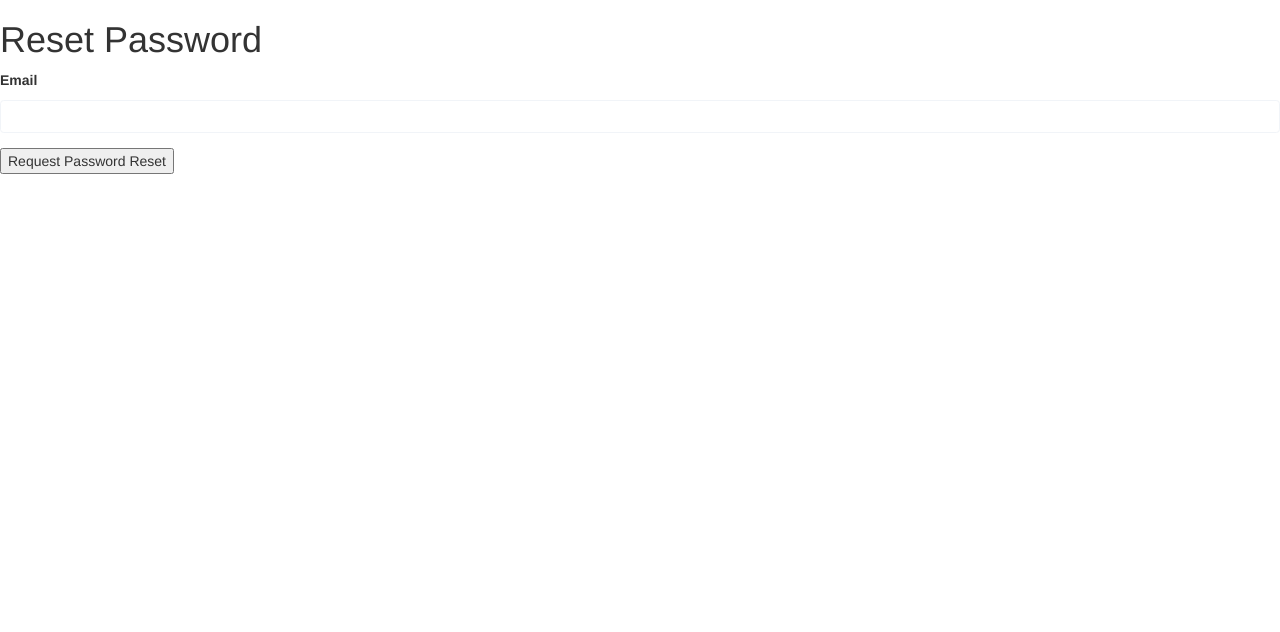
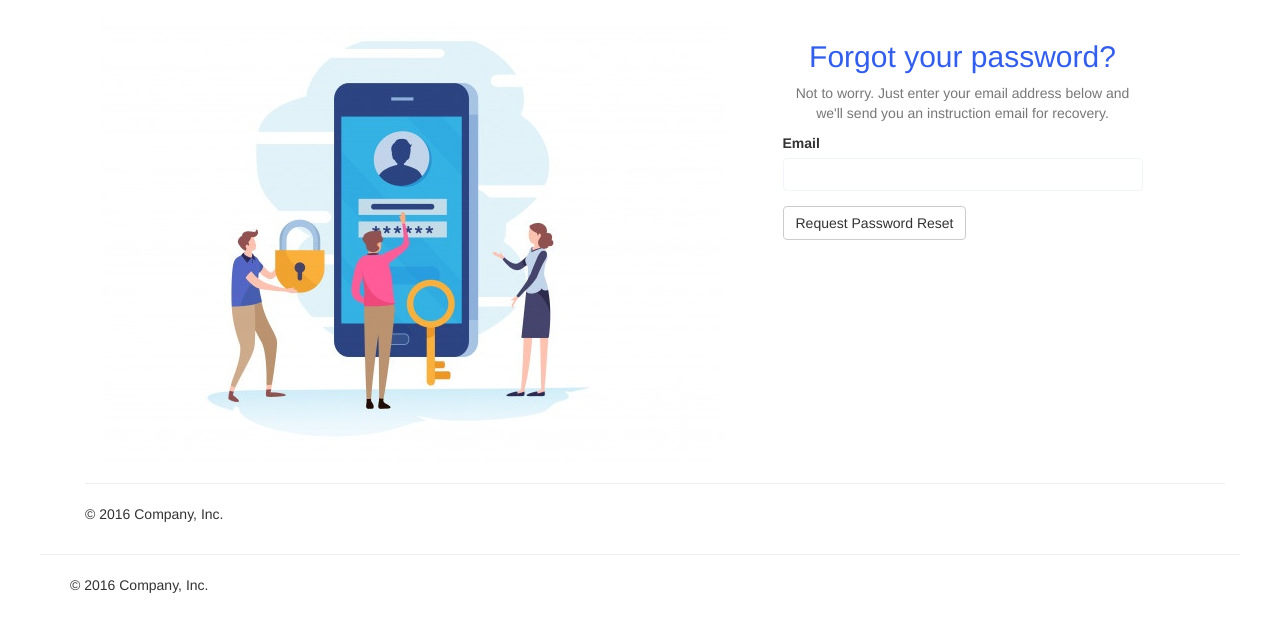
Before and after one commit to ted19b/micro_blog, a Flask app: page /reset_password_request in a window 1280 px wide. Shown: the part 52-684 px from the top of the page. Run offline with Flask 2, Linux system fonts and the light colour scheme; some libraries are stand-ins or nearby versions.

Commit message:
restructuring of web pages

```diff
--- a/blog_app/routes.py
+++ b/blog_app/routes.py
@@ -26,7 +26,7 @@ def dashboard():
         post = Post(body=form.post.data, author=current_user)
         db.session.add(post)
         db.session.commit()
-        flash('Your post is now live!')
+        flash('Your post is now live!', 'info')
         return redirect(url_for('dashboard'))
 
     # implement pagination in the dasboard page
@@ -73,7 +73,7 @@ def login():
     if form.validate_on_submit():
         user = User.query.filter_by(username=form.username.data).first()
         if user is None or not user.check_password(form.password.data):
-            flash('Invalid username or password')
+            flash('Invalid username or password', 'danger')
             return redirect(url_for('login'))
 
         login_user(user, remember=form.remember_me.data)
@@ -99,7 +99,7 @@ def register():
         user.set_password(form.password.data)
         db.session.add(user)
         db.session.commit()
-        flash('Congratulations, you are now a registered user!')
+        flash('Congratulations, you are now a registered user!', 'success')
         return redirect(url_for('login'))
 
     return render_template('register.html', title='Registration', form=form)
@@ -128,7 +128,7 @@ def edit_profile():
         current_user.about_me = form.about_me.data
 
         db.session.commit()
-        flash('Your changes have been saved.')
+        flash('Your changes have been saved.', 'success')
         return redirect(url_for('user', username=current_user.username))
 
     elif request.method == 'GET':
@@ -160,15 +160,15 @@ def internal_error(error):
 def follow(username):
     user = User.query.filter_by(username=username).first()
     if user is None:
-        flash('User {} not found.'.format(username))
+        flash('User {} not found.'.format(username), 'warning')
         return redirect(url_for('dashboard'))
     if user == current_user:
-        flash('You cannot follow yourself!')
+        flash('You cannot follow yourself!', 'info')
         return redirect(url_for('user', username=username))
 
     current_user.follow(user)
     db.session.commit()
-    flash('You are following {}!'.format(username))
+    flash('You are following {}!'.format(username), 'info')
     return redirect(url_for('user', username=username))
 
 
@@ -177,15 +177,15 @@ def follow(username):
 def unfollow(username):
     user = User.query.filter_by(username=username).first()
     if user is None:
-        flash('User {} not found.'.format(username))
+        flash('User {} not found.'.format(username), 'warning')
         return redirect(url_for('dashboard'))
     if user == current_user:
-        flash('You cannot unfollow yourself!')
+        flash('You cannot unfollow yourself!', 'info')
         return redirect(url_for('user', username=username))
 
     current_user.unfollow(user)
     db.session.commit()
-    flash('You are not following {}.'.format(username))
+    flash('You are not following {}.'.format(username), 'info')
     return redirect(url_for('user', username=username))
 
 
@@ -200,7 +200,7 @@ def reset_password_request():
         if user:
             send_password_reset_email(user)
 
-        flash('Check your email for the instruction to reset your password')
+        flash('Check your email for the instruction to reset your password', 'info')
 
         return redirect(url_for('login'))
 
@@ -214,14 +214,14 @@ def reset_password(token):
 
     user = User.verify_reset_password_token(token)
     if not user:
-        flash('Your token has expired, please restart the process')
+        flash('Your token has expired, please restart the process', 'warning')
         return redirect(url_for('home'))
 
     form = ResetPasswordForm()
     if form.validate_on_submit():
         user.set_password(form.new_password.data)
         db.session.commit()
-        flash('Your password has been reset')
+        flash('Your password has been reset', 'success')
         return redirect(url_for('login'))
 
     return render_template('reset_password.html', title='Reset Password', form=form)
--- a/blog_app/templates/404.html
+++ b/blog_app/templates/404.html
@@ -1,6 +1,6 @@
 {% extends "base.html" %}
 
-{% block content %}
+{% block app_content %}
     <h1>File Not Found</h1>
     <p><a href="{{ url_for('dashboard') }}">Back</a></p>
 {% endblock %}
--- a/blog_app/templates/500.html
+++ b/blog_app/templates/500.html
@@ -1,6 +1,6 @@
 {% extends "base.html" %}
 
-{% block content %}
+{% block app_content %}
     <h1>An unexpected error has occurred</h1>
     <p>The administrator has been notified. Sorry for the inconvenience!</p>
     <p><a href="{{ url_for('dashboard') }}">Back</a></p>
--- a/blog_app/templates/base.html
+++ b/blog_app/templates/base.html
@@ -65,6 +65,33 @@
     </header>
 {% endblock %}
 
+{% block content %}
+    <main class="container mt-5">
+        {% with messages = get_flashed_messages(with_categories=true) %}
+            <!-- Categories: success (green), info (blue), warning (yellow), danger (red) -->
+            {% if messages %}
+                {% for category, message in messages %}
+                     <div class="alert alert-{{ category }} alert-dismissible" role="alert">
+                         <button type="button" class="close" data-dismiss="alert" aria-label="Close"><span aria-hidden="true">&times;</span></button>
+                         <!-- <strong>Title</strong> --> {{ message }}
+                     </div>
+                {% endfor %}
+            {% endif %}
+        {% endwith %}
+
+        {# application content needs to be provided in the app_content block #}
+        {% block app_content %} {% endblock %}
+
+    </main>
+
+    <hr class="container mt-5">
+
+    <footer class="container">
+        <p>&copy 2016 Company, Inc.</p>
+    </footer>
+{% endblock %}
+
+
 {% block styles %}
     {{super()}}
     <link rel="stylesheet" href="{{url_for('static', filename='css/style.css')}}" type="text/css">
--- a/blog_app/templates/contact.html
+++ b/blog_app/templates/contact.html
@@ -1,7 +1,7 @@
 {% extends "base.html" %}
 {% import 'bootstrap/wtf.html' as wtf %}
 
-{% block content %}
+{% block app_content %}
 
     <div class="container mt-5">
         <main>
@@ -9,7 +9,7 @@
               <div class="row align-items-center justify-content-between no-gutters min-vh-100">
                 <div class="col-12 col-md-5 align-self-stretch">
                   <!-- Image (mobile) -->
-                  <img src="{{url_for('static', filename='img/contactUs.jpg')}}" alt="login illustration" class="img-fluid">
+                  <img src="{{url_for('static', filename='img/contact_us.png')}}" alt="login illustration" class="img-fluid">
                 </div>
 
                 <div class="col-12 col-md-6 py-8 py-md-11">
--- a/blog_app/templates/dashboard.html
+++ b/blog_app/templates/dashboard.html
@@ -1,6 +1,6 @@
 {% extends "base.html" %}
 
-{% block content %}
+{% block app_content %}
      <h1>Hi, {{current_user.username}}</h1>
 
     {% if form %}
--- a/blog_app/templates/edit_profile.html
+++ b/blog_app/templates/edit_profile.html
@@ -1,6 +1,6 @@
 {% extends "base.html" %}
 
-{% block content %}
+{% block app_content %}
 
     <h1>Edit Profile</h1>
     <form class="mt-5" action="" method="post" role="form" novalidate>
--- a/blog_app/templates/reset_password_request.html
+++ b/blog_app/templates/reset_password_request.html
@@ -1,27 +1,42 @@
 {% extends "base.html" %}
+{% import 'bootstrap/wtf.html' as wtf %}
 
-{% block content %}
 
-    <h1>Reset Password</h1>
+{% block app_content %}
 
-    <form class="mt-5" action="" method="post" role="form" novalidate>
-        {{ form.hidden_tag() }}
+    <div class="container mt-5">
+        <main>
+            <div class="container d-flex flex-column">
+                <div class="row align-items-center justify-content-center no-gutters min-vh-100">
+                    <div class="col-8 col-md-6 col-lg-7 offset-md-1 order-md-2 mt-auto mt-md-0 pt-8 pb-4 py-md-11">
+                        <!-- Image -->
+                        <img src="{{url_for('static', filename='img/loginIllustration.jpg')}}" alt="login illustration" class="img-fluid">
+                    </div>
 
-        <fieldset>
+                    <div class="col-12 col-md-5 col-lg-4 order-md-1 mb-auto mb-md-0 pb-8 py-md-11">
 
-             <div class="form-group">
-                <label class="mr-5">{{ form.email.label }}</label>
-                {{ form.email(size=64) }}
-             </div>
+                        <!-- Heading -->
+                        <h2 class="title-out mb-0 font-weight-bold text-center">Forgot your password?</h2>
 
-            {% for error in form.email.errors %}
-            <div class="alert alert-danger col-lg-4" role="alert">
-                {{ error }}
+                        <!-- Text -->
+                        <p class="mb-6 text-center text-muted">
+                            Not to worry. Just enter your email address below and we'll
+                            send you an instruction email for recovery.
+                        </p>
+
+                        {{ wtf.quick_form(form) }}
+
+                    </div>
+                </div> <!-- / .row -->
             </div>
-            {% endfor %}
+        </main>
 
-              <div>{{ form.submit() }}</div>
-        </fieldset>
-    </form>
+        <hr class="mt-5">
+
+        <footer>
+            <p>&copy 2016 Company, Inc.</p>
+        </footer>
+    </div>
+
 
 {% endblock %}
--- a/blog_app/templates/user.html
+++ b/blog_app/templates/user.html
@@ -1,6 +1,6 @@
 {% extends "base.html" %}
 
-{% block content %}
+{% block app_content %}
     <table>
         <tr valign="top">
             <td>
```
Also changed, not shown: blog_app/templates/home.html (+14 -8 lines), blog_app/templates/login.html (+11 -17 lines), blog_app/templates/register.html (+12 -16 lines), blog_app/templates/reset_password.html (+32 -30 lines), config.py (+8 -0 lines), blog_app/static/img/contact.jpg (added), blog_app/static/img/contactUs.jpg (deleted), blog_app/static/img/contact_us.png (added), microblog_app.db.
